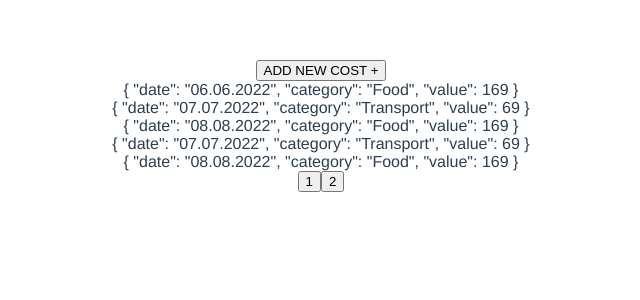
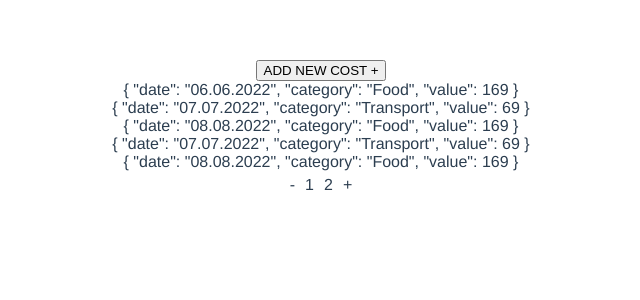
Before and after one commit to ViolettaFilimonova/VueGB, a Vue app: page / in a window 1280 px wide. Shown: the top 300 px of the page, without its empty margins (319-959 px from the left). Built offline with nearby package versions, Linux system fonts and the light colour scheme.

Commit message:
stole pangination  from 4 lessons

```diff
--- a/src/App.vue
+++ b/src/App.vue
@@ -8,8 +8,8 @@
 
     <button @click="show=!show">ADD NEW COST +</button>
     <AddPaymentVue v-if="!show" @onClickSave="addPaymentData($event)"  />
-    <PaymentDisplay :items="paymentList" />
-    <ListPayment :items="paymentList"/>
+    <PaymentDisplay :items="currentElement"  />
+    <ListPagination :length="paymentList.length" :cur="cur" :n="n" @changePage="changePage"/>
 
   </div>
 </template>
@@ -21,7 +21,7 @@
 //import CounterButton from "@/components/CounterButton"
 import PaymentDisplay from "@/components/PaymentDisplay";
 import AddPaymentVue from "@/components/AddPaymentVue";
-import ListPayment from "@/components/ListPayment";
+import ListPagination from "@/components/ListPagination";
 
 
 export default {
@@ -31,7 +31,7 @@ export default {
     // CounterButton,
     PaymentDisplay,
     AddPaymentVue,
-    ListPayment
+    ListPagination
   },
   data(){
     return{
@@ -39,9 +39,14 @@ export default {
       text: 'Change Text',
       paymentList: [],
       total: 0,
+      cur: 1,
+      n: 5,
     }
   },
   methods:{
+    changePage(page){
+      this.cur = page
+    },
     addPaymentData(data){
       this.paymentList.push(data)
     },
@@ -75,8 +80,28 @@ export default {
           category: "Food",
           value: 169,
         },
+        {
+          date: "08.08.2022",
+          category: "Food",
+          value: 169,
+        },
+        {
+          date: "08.08.2022",
+          category: "Food",
+          value: 19,
+        },
+        {
+          date: "08.08.2022",
+          category: "Food",
+          value: 111,
+        },
       ]
     }
+  },
+  computed:{
+    currentElement(){
+      return this.paymentList.slice(this.n * (this.cur - 1), this.n * (this.cur - 1) + this.n)
+    },
   },
   created() {
     this.paymentList = this.fetchData()
--- a/src/components/AddPaymentVue.vue
+++ b/src/components/AddPaymentVue.vue
@@ -44,7 +44,7 @@ export default {
       const day = new Intl.DateTimeFormat('en-GB').format(date);
 
       return day
-    }
+    },
   }
 }
 </script>
--- /dev/null
+++ b/src/components/ListPagination.vue
@@ -0,0 +1,53 @@
+<template>
+  <div class="items">
+    <div class="item" @click="onClick(cur-1)">-</div>
+    <div  v-for="i in amount" :key="i" @click="onClick(i)" class="item ">
+      {{i}}
+    </div>
+    <div class="item" @click="onClick(cur+1)">+</div>
+  </div>
+</template>
+<script>
+export default {
+  name:'ListPagination',
+  props:{
+   length: Number,
+    n: Number,
+    cur: Number
+  },
+  data(){
+    return{
+      pageList: 3,
+      page: 1,
+      currentPage:1,
+
+    }
+  },
+  computed:{
+    amount(){
+      return Math.ceil(this.length/this.n)
+    }
+  },
+  methods:{
+    onClick(page){
+      if (page < 1 || page > this.amount){
+        return
+      }
+      this.$emit('changePage', page)
+    }
+  }
+}
+</script>
+
+<style>
+.items{
+  display: flex;
+  justify-content: center;
+}
+.item{
+  padding: 5px;
+}
+.item:active{
+  background-color: beige;
+}
+</style>
--- a/src/components/ListPayment.vue
+++ /dev/null
@@ -1,36 +0,0 @@
-<template>
-  <div>
-
-        <button>1</button>
-        <button>2</button>
-
-  </div>
-</template>
-<script>
-export default {
-  name:'ListPayment',
-  props:{
-    items: {
-      type: Array,
-      default: ()=>[]
-    },
-    total: Number,
-    item: Number,
-  },
-  data(){
-    return{
-      amount: null,
-      pageList: 3,
-      page: 1,
-      currentPage:1,
-
-    }
-  },
-  methods:{
-    getElements(){
-      document.body.querySelectorAll('button')
-      this.items.map((i) => console.log(i))
-    }
-  },
-}
-</script>
```
